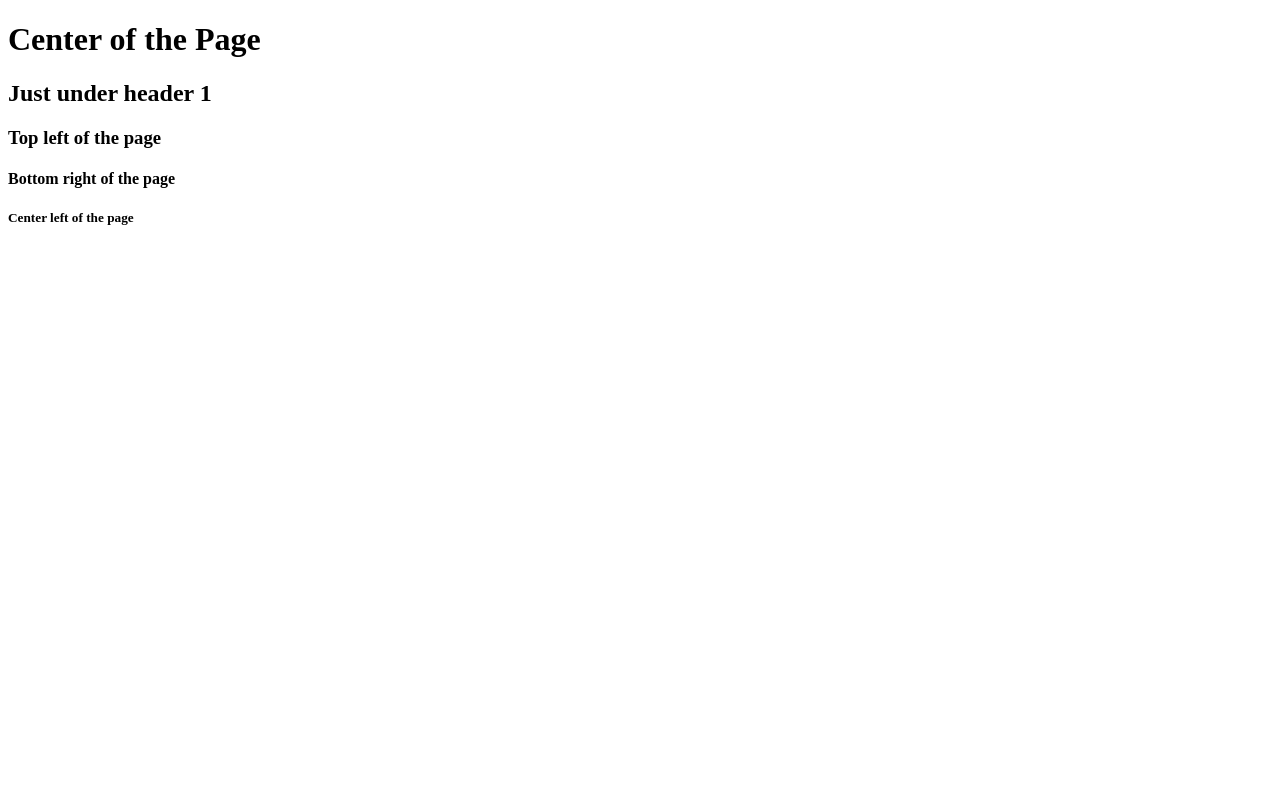
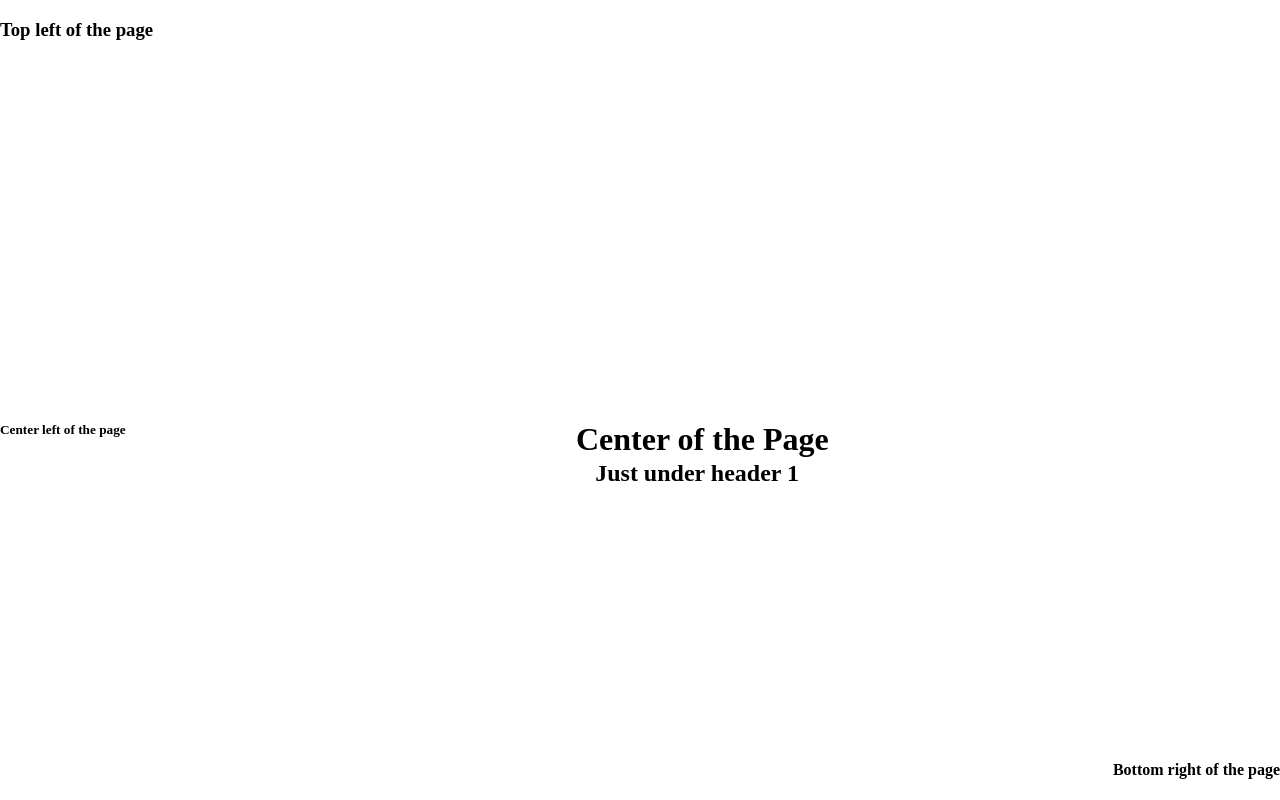
Before and after one commit to FeLowe/felowe.github.io, a plain HTML site: page NW-Bootcamp/aimedPositioning/index.html in a window 1280 px wide. Drawn offline with Linux system fonts and the light colour scheme.

Commit message:
added styles

```diff
--- /dev/null
+++ b/NW-Bootcamp/aimedPositioning/absolute.css
@@ -0,0 +1,33 @@
+h1 {
+    position: absolute;
+    top: 50%;
+
+    /* The distance from the left margin edge of the element to the left edge of
+    *  the window is 45% of the width of the window. The window is the initial
+    *  containing block, used here because there is no positioned ancestor. */
+    left: 45%;
+  }
+
+  h2 {
+    position: absolute;
+    top: 55%;
+    left: 46.5%;
+  }
+
+  h3 {
+    position: absolute;
+    top: 0;
+    left: 0;
+  }
+
+  h4 {
+    position: absolute;
+    right: 0;
+    bottom: 0;
+  }
+
+  h5 {
+    position: absolute;
+    top: 50%;
+    left: 0;
+  }
--- a/NW-Bootcamp/aimedPositioning/index.html
+++ b/NW-Bootcamp/aimedPositioning/index.html
@@ -3,7 +3,9 @@
 <head>
   <meta charset="UTF-8">
     <title>Aimed Positioning</title>
-    <link rel="stylesheet" href="styles.css">
+      <!-- Comment out each stylesheet to get the one you'd like to see -->
+  <link rel="stylesheet" href="absolute.css">
+  <!--<link rel="stylesheet" href="margins.css">-->
 </head>
 <body>
 
```
Also changed, not shown: NW-Bootcamp/aimedPositioning/margins.css (added), NW-Bootcamp/aimedPositioning/styles.css (deleted).
